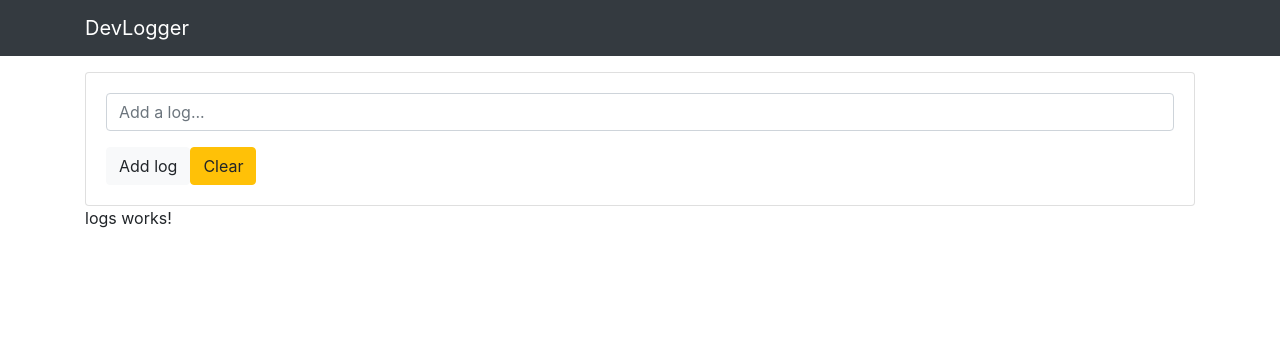
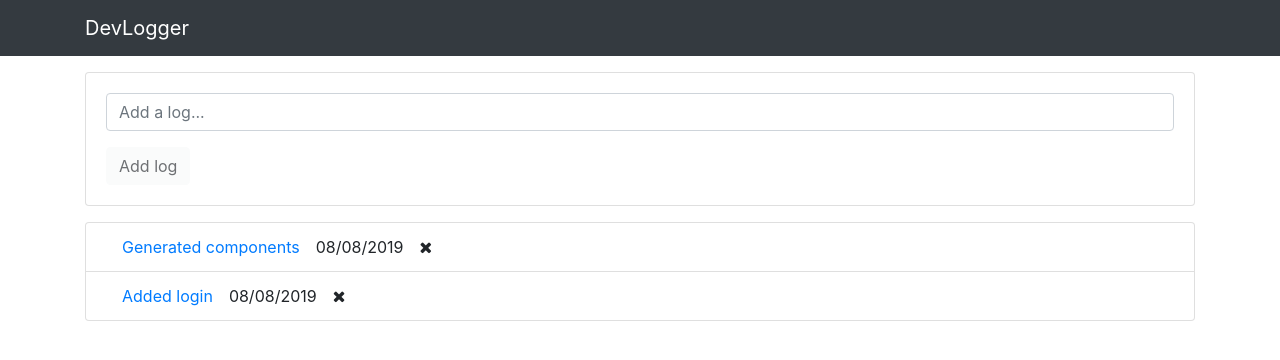
Before and after one commit to frenchy321/devlogger-app, an Angular app: page / in a window 1280 px wide. Shown: the top 360 px of the page. Built offline with nearby package versions, Linux system fonts and the light colour scheme.

Commit message:
Added 'logs' UI..

```diff
--- a/src/app/components/log-form/log-form.component.html
+++ b/src/app/components/log-form/log-form.component.html
@@ -1,9 +1,16 @@
-<div class="card card-body">
+<div class="card card-body mb-3">
   <form>
     <div class="form-group">
       <input type="text" class="form-control" placeholder="Add a log..." />
     </div>
-    <input type="submit" value="Add log" class="btn btn-light" />
-    <button type="button" class="btn btn-warning">Clear</button>
+    <input
+      type="submit"
+      value="Add log"
+      class="btn btn-light"
+      [disabled]="!this.text"
+    />
+    <button type="button" class="btn btn-warning" [hidden]="!this.text">
+      Clear
+    </button>
   </form>
 </div>
--- a/src/app/components/logs/logs.component.html
+++ b/src/app/components/logs/logs.component.html
@@ -1 +1,12 @@
-<p>logs works!</p>
+<ul class="list-group">
+  <li class="list-group-item d-flex align-items-between align-items-center">
+    <a href="#" class="ml-3">Generated components</a>
+    <span class="log-date ml-3">08/08/2019</span>
+    <i class="fa fa-remove ml-3"></i>
+  </li>
+  <li class="list-group-item d-flex align-items-between align-items-center">
+    <a href="#" class="ml-3">Added login</a>
+    <span class="log-date ml-3">08/08/2019</span>
+    <i class="fa fa-remove ml-3"></i>
+  </li>
+</ul>
```
